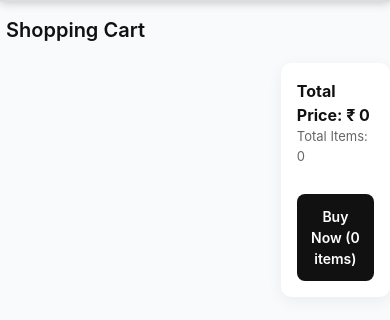
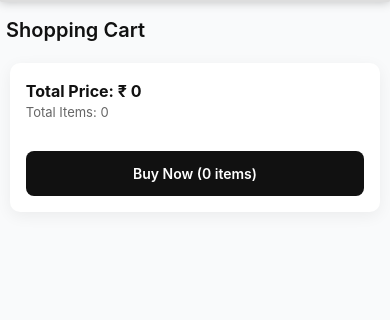
Before and after one commit to DhirendraKumarSahani/E-commerce, a Django app: page /cart/ in a window 390 px wide. Shown: the part 114-434 px from the top of the page. Run offline with Django 5.2, Linux system fonts and the light colour scheme.

Commit message:
Update cart page

```diff
--- a/static/style.css
+++ b/static/style.css
@@ -3085,14 +3085,21 @@ ENDING OF RESET PASSWORD – PROFESSIONAL UI
 
     /* ---------- Sticky Summary ---------- */
     .cart-summary {
-        position: sticky !important;
-        top: 0;
-        z-index: 20;
+        position: static !important;   /* ❌ sticky hatao */
+        float: none !important;        /* ❌ desktop float remove */
+
+        order: -1;                     /* ✅ TOP pe le aao */
+
+        width: 95%;
+        max-width: 420px;              /* ✅ professional width */
+        margin: 10px auto 20px;
+
         background: #ffffff;
         padding: 16px !important;
         border-radius: 10px !important;
-        margin-bottom: 18px !important;
+
         box-shadow: 0 4px 16px rgba(0,0,0,0.06);
+
         display: flex !important;
         flex-direction: column !important;
         gap: 10px !important;
@@ -3130,11 +3137,13 @@ ENDING OF RESET PASSWORD – PROFESSIONAL UI
 
     /* ---------- Cart Item Card ---------- */
     .cart-item {
+        width: 95% !important;
+        max-width: 420px;     /* ✅ same width as summary */
+        margin: 0 auto 15px !important;
         display: flex !important;
         flex-direction: row !important;
         gap: 12px !important;
         padding: 15px !important;
-        margin-bottom: 15px !important;
         border-radius: 10px !important;
         background: #fafafa;
         box-shadow: 0 4px 12px rgba(0,0,0,0.04);
```
